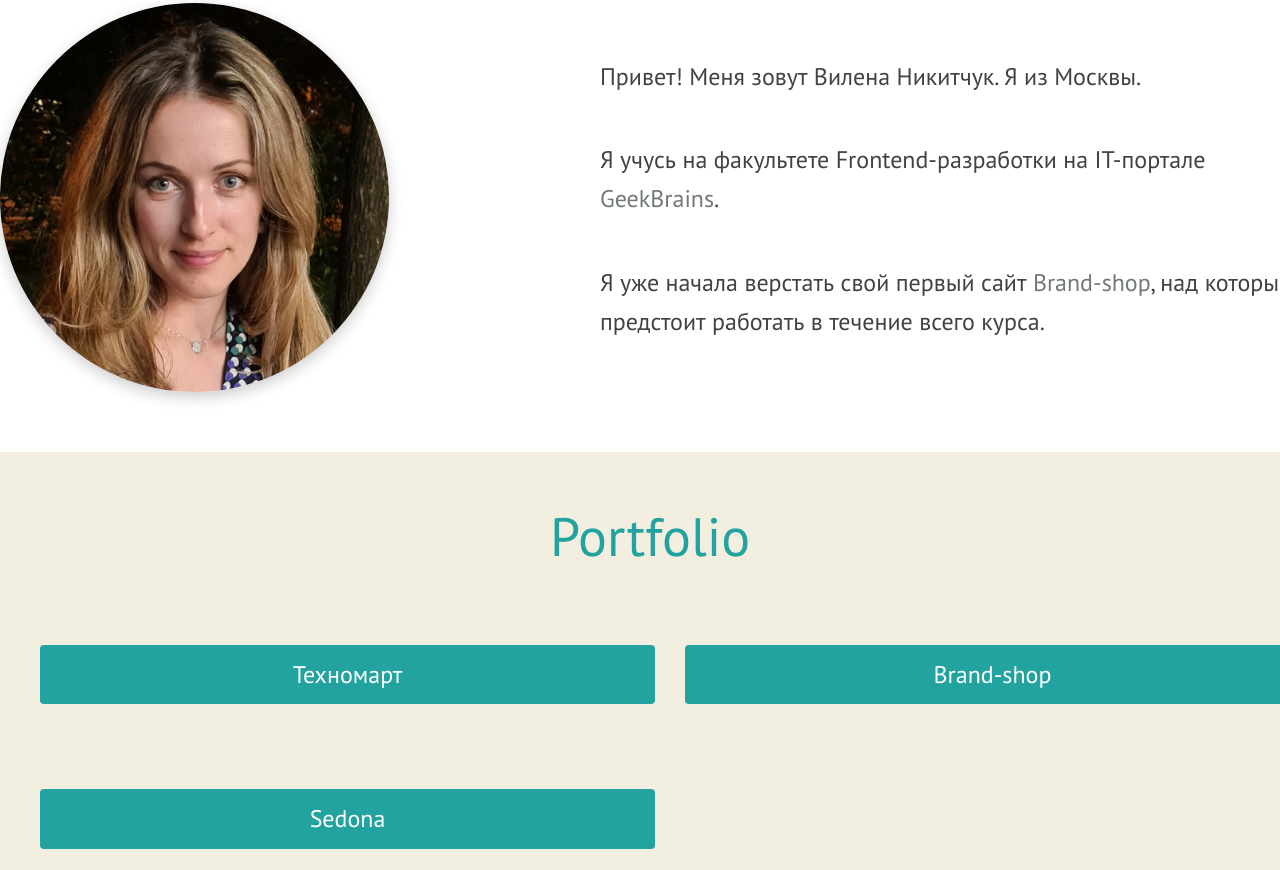
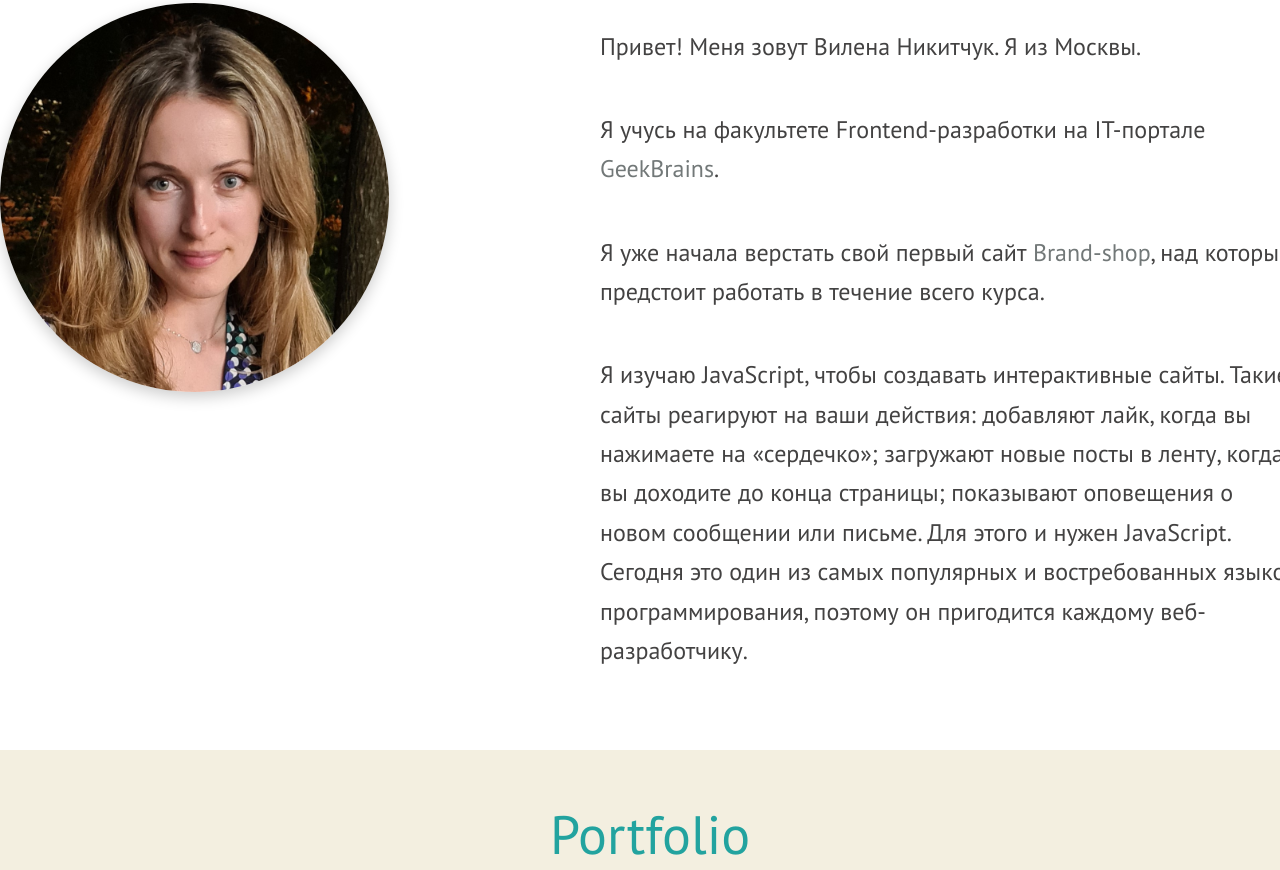
Before and after one commit to vilenan/my_site, a plain HTML site: page index.html in a window 1280 px wide. Shown: the part 316-1186 px from the top of the page. Drawn offline with Linux system fonts and the light colour scheme.

Commit message:
добавила почему JS

```diff
--- a/index.html
+++ b/index.html
@@ -45,6 +45,7 @@
 								href="https://vilenan.github.io/Brand-shop/" target="_blank"">Brand-shop</a>, над
 							которым предстоит работать в течение всего курса.
 							</p>
+						<p class="why-JS">Я изучаю JavaScript, чтобы создавать интерактивные сайты. Такие сайты реагируют на ваши действия: добавляют лайк, когда вы нажимаете на «сердечко»; загружают новые посты в ленту, когда вы доходите до конца страницы; показывают оповещения о новом сообщении или письме. Для этого и нужен JavaScript. Сегодня это один из самых популярных и востребованных языков программирования, поэтому он пригодится каждому веб-разработчику.</p>
 					</div>
 				</div>
 			</div>
```
